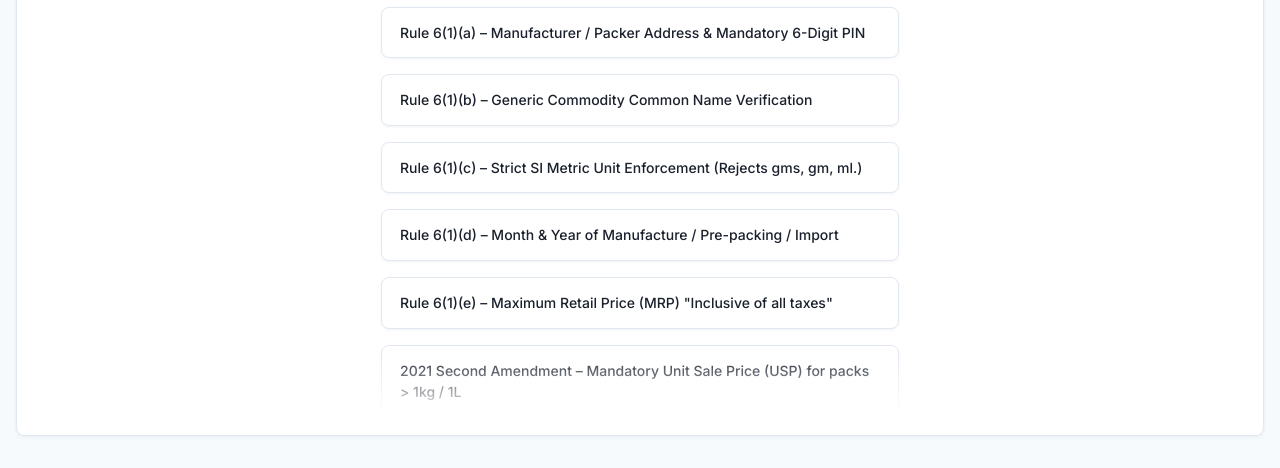
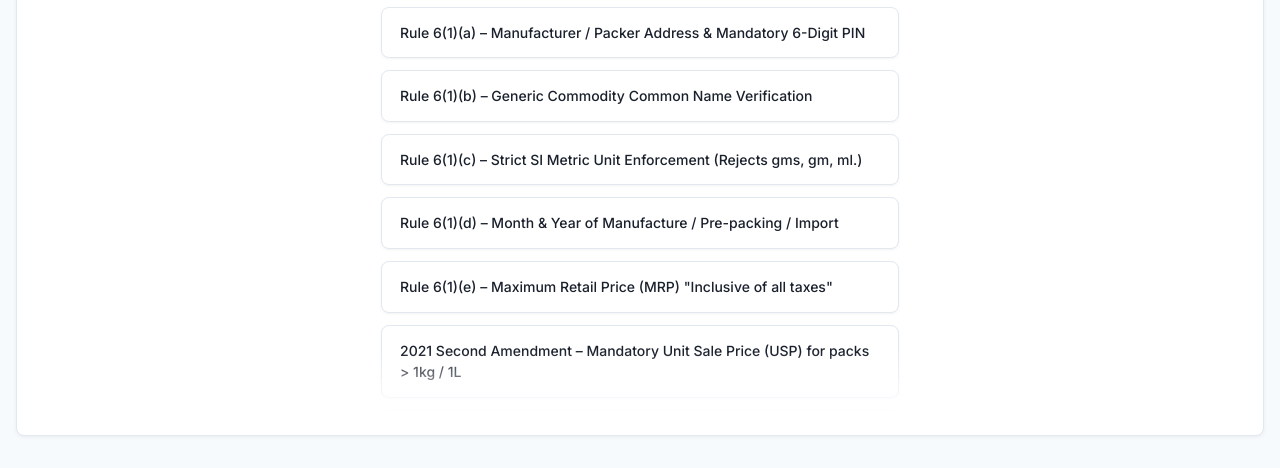
Before and after one commit to PulkitSachdev25/ComplianceX, a React (Vite) app in the folder frontend/: page / in a window 1280 px wide. Shown: the part 960-1428 px from the top of the page. Built offline with nearby package versions, Linux system fonts and the light colour scheme; no server answers.

Commit message:
feat(ui): apply AnimatedList across all lists in the portal

```diff
--- a/frontend/src/AnimatedList.jsx
+++ b/frontend/src/AnimatedList.jsx
@@ -1,20 +1,21 @@
-import { useRef, useState, useEffect, useCallback } from 'react';
+import React, { useRef, useState, useEffect, useCallback } from 'react';
 import { motion, useInView } from 'motion/react';
 import './AnimatedList.css';
 
-const AnimatedItem = ({ children, delay = 0, index, onMouseEnter, onClick }) => {
+export const AnimatedItem = ({ children, delay = 0, index, onMouseEnter, onClick, className = '', style = {} }) => {
   const ref = useRef(null);
-  const inView = useInView(ref, { amount: 0.5, triggerOnce: false });
+  const inView = useInView(ref, { amount: 0.2, triggerOnce: false });
   return (
     <motion.div
       ref={ref}
       data-index={index}
       onMouseEnter={onMouseEnter}
       onClick={onClick}
-      initial={{ scale: 0.7, opacity: 0 }}
-      animate={inView ? { scale: 1, opacity: 1 } : { scale: 0.7, opacity: 0 }}
-      transition={{ duration: 0.2, delay }}
-      style={{ marginBottom: '1rem', cursor: 'pointer' }}
+      initial={{ scale: 0.94, opacity: 0, y: 8 }}
+      animate={inView ? { scale: 1, opacity: 1, y: 0 } : { scale: 0.94, opacity: 0, y: 8 }}
+      transition={{ duration: 0.25, delay }}
+      className={className}
+      style={{ marginBottom: '0.75rem', cursor: 'pointer', ...style }}
     >
       {children}
     </motion.div>
@@ -22,24 +23,9 @@ const AnimatedItem = ({ children, delay = 0, index, onMouseEnter, onClick }) =>
 };
 
 const AnimatedList = ({
-  items = [
-    'Item 1',
-    'Item 2',
-    'Item 3',
-    'Item 4',
-    'Item 5',
-    'Item 6',
-    'Item 7',
-    'Item 8',
-    'Item 9',
-    'Item 10',
-    'Item 11',
-    'Item 12',
-    'Item 13',
-    'Item 14',
-    'Item 15'
-  ],
+  items = [],
   onItemSelect,
+  renderItem,
   showGradients = true,
   enableArrowNavigation = true,
   className = '',
@@ -75,7 +61,7 @@ const AnimatedList = ({
   }, []);
 
   useEffect(() => {
-    if (!enableArrowNavigation) return;
+    if (!enableArrowNavigation || !items.length) return;
     const handleKeyDown = e => {
       if (e.key === 'ArrowDown' || (e.key === 'Tab' && !e.shiftKey)) {
         e.preventDefault();
@@ -127,14 +113,18 @@ const AnimatedList = ({
         {items.map((item, index) => (
           <AnimatedItem
             key={index}
-            delay={0.1}
+            delay={Math.min(index * 0.04, 0.25)}
             index={index}
             onMouseEnter={() => handleItemMouseEnter(index)}
             onClick={() => handleItemClick(item, index)}
           >
-            <div className={`item ${selectedIndex === index ? 'selected' : ''} ${itemClassName}`}>
-              <p className="item-text">{typeof item === 'object' && item !== null ? item.label || JSON.stringify(item) : item}</p>
-            </div>
+            {renderItem ? (
+              renderItem(item, index, selectedIndex === index)
+            ) : (
+              <div className={`item ${selectedIndex === index ? 'selected' : ''} ${itemClassName}`}>
+                <p className="item-text">{typeof item === 'object' && item !== null ? item.label || item.title || JSON.stringify(item) : item}</p>
+              </div>
+            )}
           </AnimatedItem>
         ))}
       </div>
--- a/frontend/src/components/CitizenView/CitizenMode.jsx
+++ b/frontend/src/components/CitizenView/CitizenMode.jsx
@@ -3,6 +3,7 @@ import { Sliders, Search, RefreshCw, AlertCircle, Sparkles } from 'lucide-react'
 import ProductUploadCard from './ProductUploadCard';
 import DeceptionVerdictCard from './DeceptionVerdictCard';
 import ComparisonMatrix from './ComparisonMatrix';
+import { AnimatedItem } from '../../AnimatedList';
 
 export default function CitizenMode({
   apiBaseUrl = import.meta.env.VITE_API_BASE_URL || 'https://compliancex.onrender.com'
@@ -228,7 +229,9 @@ export default function CitizenMode({
             }}
           >
             {analysisResults.products.map((res, idx) => (
-              <DeceptionVerdictCard key={idx} result={res} slotIndex={idx + 1} />
+              <AnimatedItem key={idx} index={idx} delay={idx * 0.1}>
+                <DeceptionVerdictCard result={res} slotIndex={idx + 1} />
+              </AnimatedItem>
             ))}
           </div>
 
--- a/frontend/src/components/CitizenView/DeceptionVerdictCard.jsx
+++ b/frontend/src/components/CitizenView/DeceptionVerdictCard.jsx
@@ -1,5 +1,6 @@
 import React from 'react';
 import { AlertTriangle, CheckCircle, Info, ShieldAlert, Zap, AlertCircle } from 'lucide-react';
+import AnimatedList from '../../AnimatedList';
 
 export default function DeceptionVerdictCard({ result, slotIndex }) {
   if (!result) return null;
@@ -135,10 +136,11 @@ export default function DeceptionVerdictCard({ result, slotIndex }) {
             <AlertTriangle size={15} color="#C53030" />
             Statutory Red Flags & Deception Discrepancies ({flags.length})
           </h4>
-          <div style={{ display: 'flex', flexDirection: 'column', gap: '0.5rem' }}>
-            {flags.map((flag, idx) => (
+          <AnimatedList
+            items={flags}
+            showGradients={false}
+            renderItem={(flag) => (
               <div
-                key={idx}
                 style={{
                   backgroundColor: flag.severity === 'CRITICAL' ? '#FFF5F5' : '#FFFAF0',
                   borderLeft: `4px solid ${flag.severity === 'CRITICAL' ? '#C53030' : '#DD6B20'}`,
@@ -146,7 +148,8 @@ export default function DeceptionVerdictCard({ result, slotIndex }) {
                   borderRight: '1px solid #E2E8F0',
                   borderBottom: '1px solid #E2E8F0',
                   padding: '0.65rem 0.85rem',
-                  borderRadius: '2px'
+                  borderRadius: '3px',
+                  boxShadow: '0 1px 3px rgba(0,0,0,0.04)'
                 }}
               >
                 <div style={{ display: 'flex', justifyContent: 'space-between', alignItems: 'center', marginBottom: '0.2rem' }}>
@@ -165,8 +168,8 @@ export default function DeceptionVerdictCard({ result, slotIndex }) {
                   <strong>Statutory Ref:</strong> {flag.regulation}
                 </div>
               </div>
-            ))}
-          </div>
+            )}
+          />
         </div>
       ) : (
         <div
--- a/frontend/src/components/InspectorView/OfflineQueueModal.jsx
+++ b/frontend/src/components/InspectorView/OfflineQueueModal.jsx
@@ -1,6 +1,7 @@
 import React, { useState, useEffect } from 'react';
 import { Database, RefreshCw, Trash2, X, CheckCircle, AlertCircle, CloudUpload } from 'lucide-react';
 import { offlineStorage } from '../../utils/offlineStorage';
+import AnimatedList from '../../AnimatedList';
 
 export default function OfflineQueueModal({ isOpen, onClose, apiBaseUrl = 'http://localhost:8000' }) {
   const [queue, setQueue] = useState([]);
@@ -113,37 +114,39 @@ export default function OfflineQueueModal({ isOpen, onClose, apiBaseUrl = 'http:
               </p>
             </div>
           ) : (
-            <div style={{ display: 'flex', flexDirection: 'column', gap: '0.5rem' }}>
-              {queue.map((item, idx) => (
+            <AnimatedList
+              items={queue}
+              className="offline-queue-animated-list"
+              renderItem={(item) => (
                 <div
-                  key={idx}
                   style={{
                     backgroundColor: '#F7FAFC',
                     border: '1px solid #CBD5E0',
-                    padding: '0.65rem 0.85rem',
-                    borderRadius: '2px',
+                    padding: '0.75rem 0.95rem',
+                    borderRadius: '4px',
                     display: 'flex',
                     justifyContent: 'space-between',
-                    alignItems: 'center'
+                    alignItems: 'center',
+                    boxShadow: '0 1px 3px rgba(0,0,0,0.05)'
                   }}
                 >
                   <div>
-                    <div style={{ fontSize: '0.82rem', fontWeight: 700, color: '#1A365D' }}>
+                    <div style={{ fontSize: '0.85rem', fontWeight: 700, color: '#1A365D' }}>
                       {item.commodity_name || 'Statutory Inspection Docket'}
                     </div>
-                    <div style={{ fontSize: '0.7rem', color: '#718096', fontFamily: 'monospace' }}>
+                    <div style={{ fontSize: '0.72rem', color: '#718096', fontFamily: 'monospace', marginTop: '2px' }}>
                       {item.docket_id || item.offline_id} • Queued: {new Date(item.queued_at).toLocaleTimeString()}
                     </div>
                   </div>
                   <span
                     className={`civic-badge ${item.is_compliant ? 'badge-compliant' : 'badge-violation'}`}
-                    style={{ fontSize: '0.7rem' }}
+                    style={{ fontSize: '0.72rem' }}
                   >
                     {item.is_compliant ? 'Compliant' : `${item.violations_count || 1} Violations`}
                   </span>
                 </div>
-              ))}
-            </div>
+              )}
+            />
           )}
         </div>
 
```
